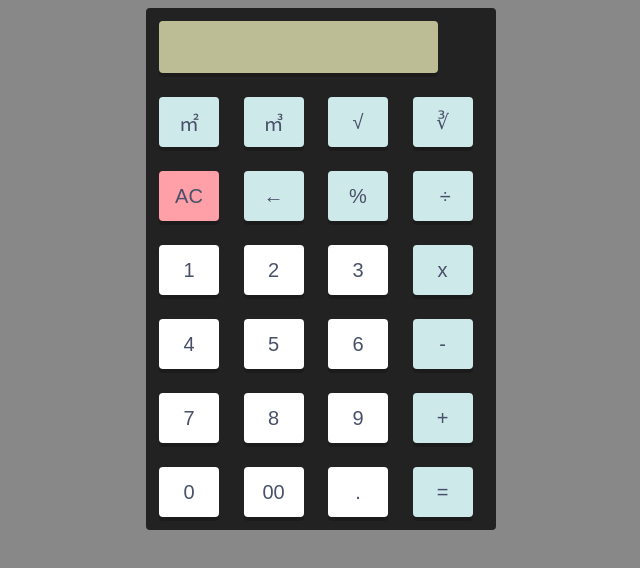
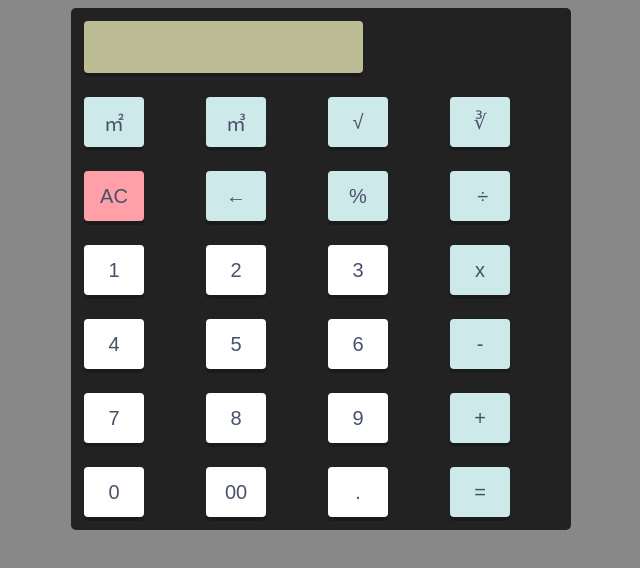
Before and after one commit to Jiyagandhi/Calculator, a plain HTML site: page index.html in a window 1280 px wide. Shown: the whole page, without its empty margins (319-959 px from the left). Drawn offline with Linux system fonts and the light colour scheme.

Commit message:
Update calculator.css

```diff
--- a/calculator.css
+++ b/calculator.css
@@ -5,11 +5,11 @@ body {
 table {
   margin: auto;
   background-color: #222;
-  width: 350px;
-  max-width: 350px;
-  height: 100%;
+  width: 500px;
+  max-width: 500px;
+  height: 500px;
   text-align: center;
-  border-radius: 4px;
+  border-radius: 5px;
   padding-right: 10px;
 }
 
```
